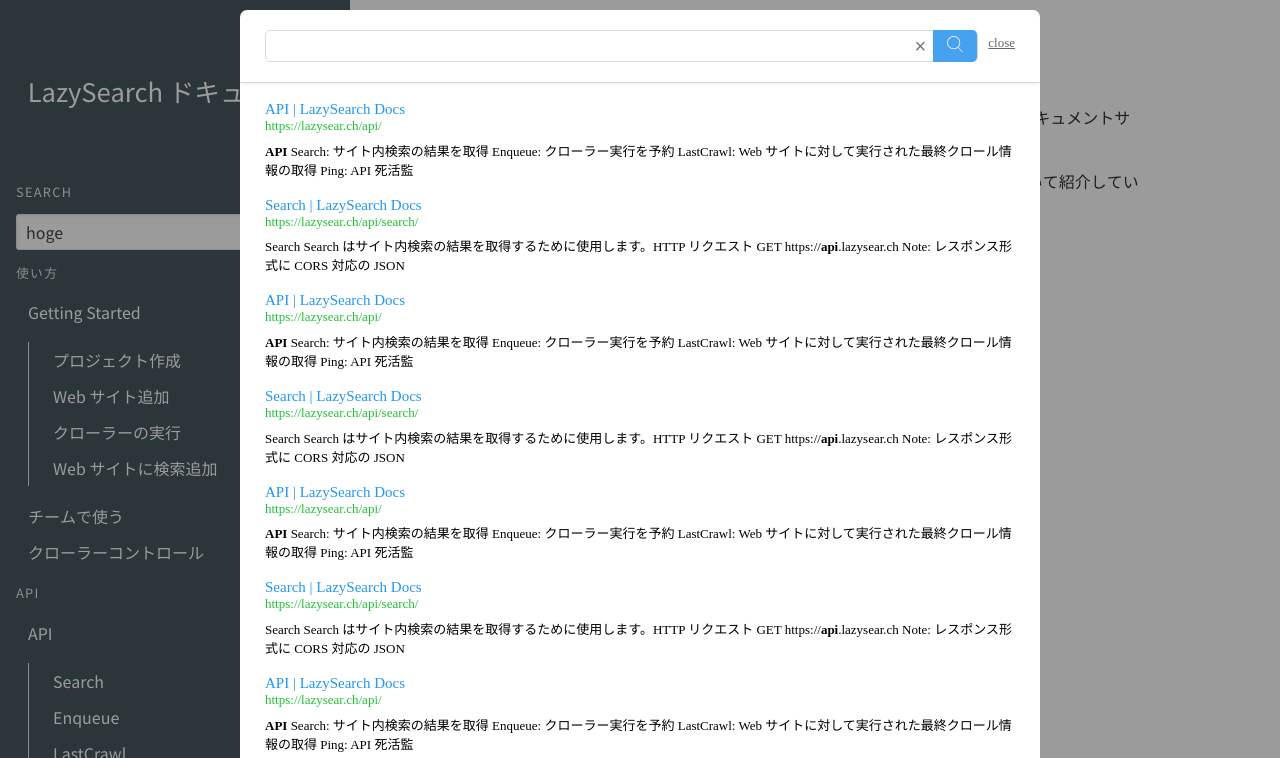
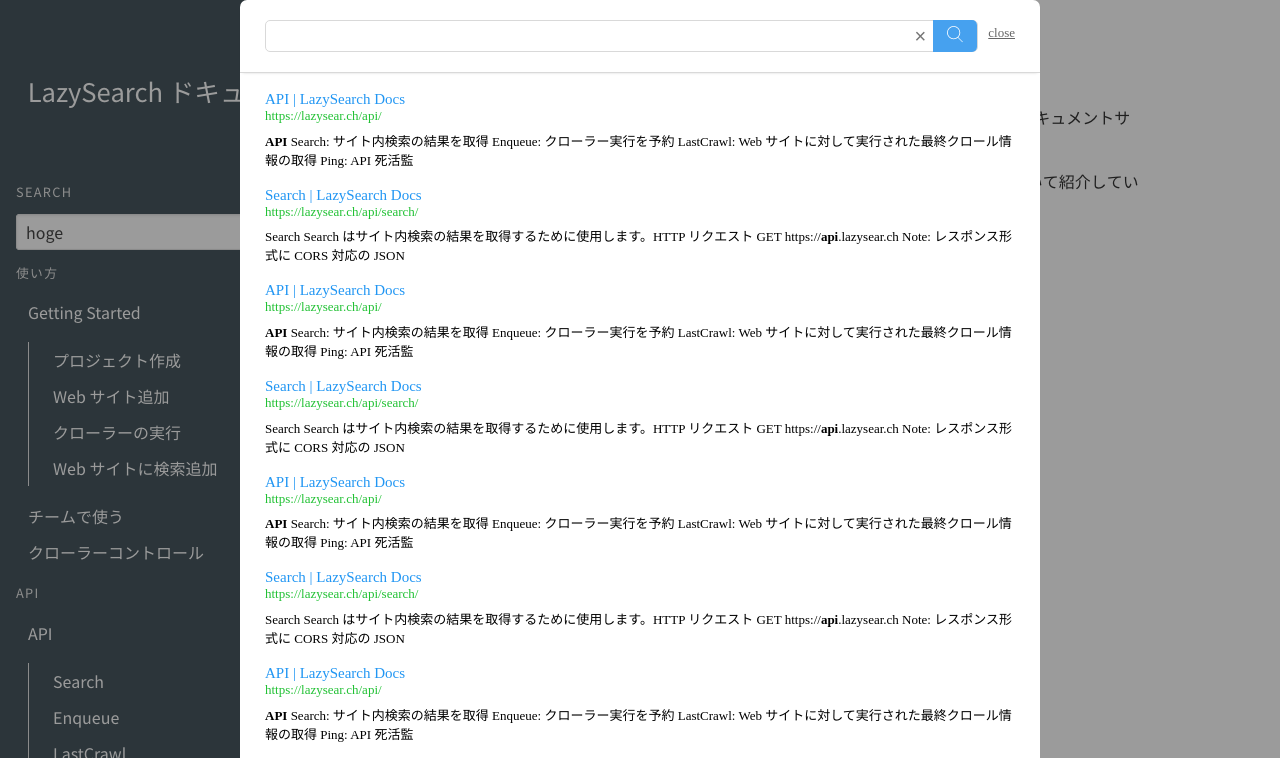
Before and after one commit to fillin-inc/lazysearch-js, a website built with webpack: page design/index.html in a window 1280 px wide. Shown: the top 758 px of the page. Built offline with nearby package versions, Linux system fonts and the light colour scheme.

Commit message:
update style
モーダルの高さを 100% に

```diff
--- a/design/assets/stylesheet.css
+++ b/design/assets/stylesheet.css
@@ -58,7 +58,8 @@
   width: 100%;
 
   position: fixed;
-  top: 10px;
+  top: 0;
+  left: 0;
 
   display: flex;
   flex-direction: row;
@@ -66,7 +67,6 @@
 }
 
 .lz-modal .lz-search-block {
-  height: 96%;
   width: 60%;
 
   border-radius: 7px;
@@ -152,7 +152,7 @@
 }
 
 .lz-modal .lz-body {
-  height: 87.5vh;
+  height: 86.5%;
   padding-left: 25px;
   padding-right: 25px;
   overflow-y: scroll;
--- a/src/templates/stylesheet.css
+++ b/src/templates/stylesheet.css
@@ -47,7 +47,7 @@
   width: 100%;
 
   position: fixed;
-  top: 10px;
+  top: 0;
   left: 0;
 
   display: flex;
@@ -56,7 +56,6 @@
 }
 
 .lz-modal .lz-search-block {
-  height: 96%;
   width: 60%;
   min-width: 800px;
 
@@ -143,7 +142,7 @@
 }
 
 .lz-modal .lz-body {
-  height: 87.5vh;
+  height: 86.5%;
   padding-left: 25px;
   padding-right: 25px;
   overflow-y: scroll;
```
